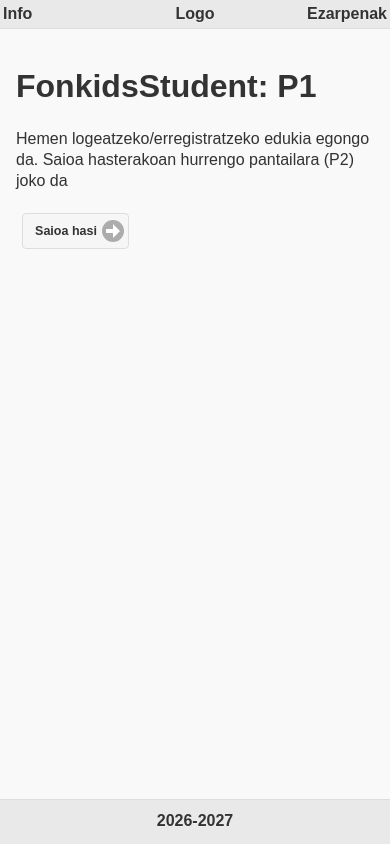
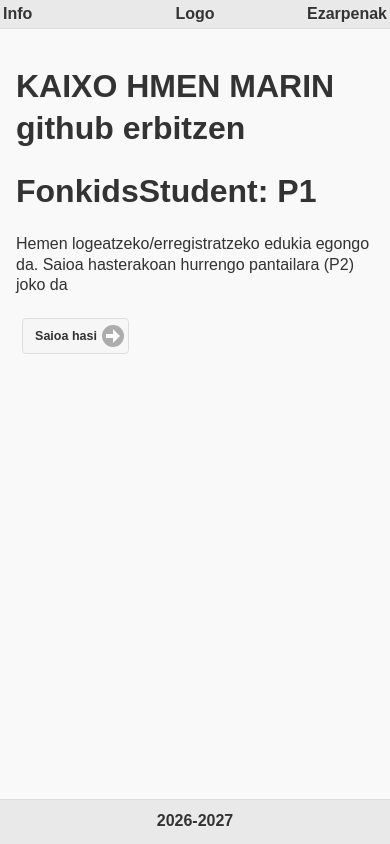
Before and after one commit to Fonkids/student, a website: page fonkidsStudent/www/index.html in a window 390 px wide. Drawn offline with Linux system fonts and the light colour scheme; some packages are replaced by stand-ins of ours.

Commit message:
marina hola

```diff
--- a/fonkidsStudent/www/index.html
+++ b/fonkidsStudent/www/index.html
@@ -37,6 +37,7 @@
 </head>
 <body>
 	<div data-role="page" id="page-t-0">
+
 		<div data-role="header" data-position="fixed" role="banner" class="ui-header ui-bar-inherit ui-header-fixed slidedown">
 		<table style="width: 100%; table-layout: fixed;">
 			<tbody>
@@ -49,6 +50,7 @@
 		</table>
 		</div>
 		<div data-role="content">
+            <h1>KAIXO HMEN MARIN github erbitzen </h1>
 			<h1 style="margin-left: 0; margin-right: 0; white-space: nowrap; overflow: visible;">FonkidsStudent: P1</h1>
 			<p> Hemen logeatzeko/erregistratzeko edukia egongo da. Saioa hasterakoan hurrengo pantailara (P2) joko da</p>
 			<a href="#page-t-1" id="next-0" class="ui-btn ui-icon-arrow-r ui-btn-icon-right ui-mini ui-btn-inline ui-corner-all" data-transition="fade">Saioa hasi</a>
```
